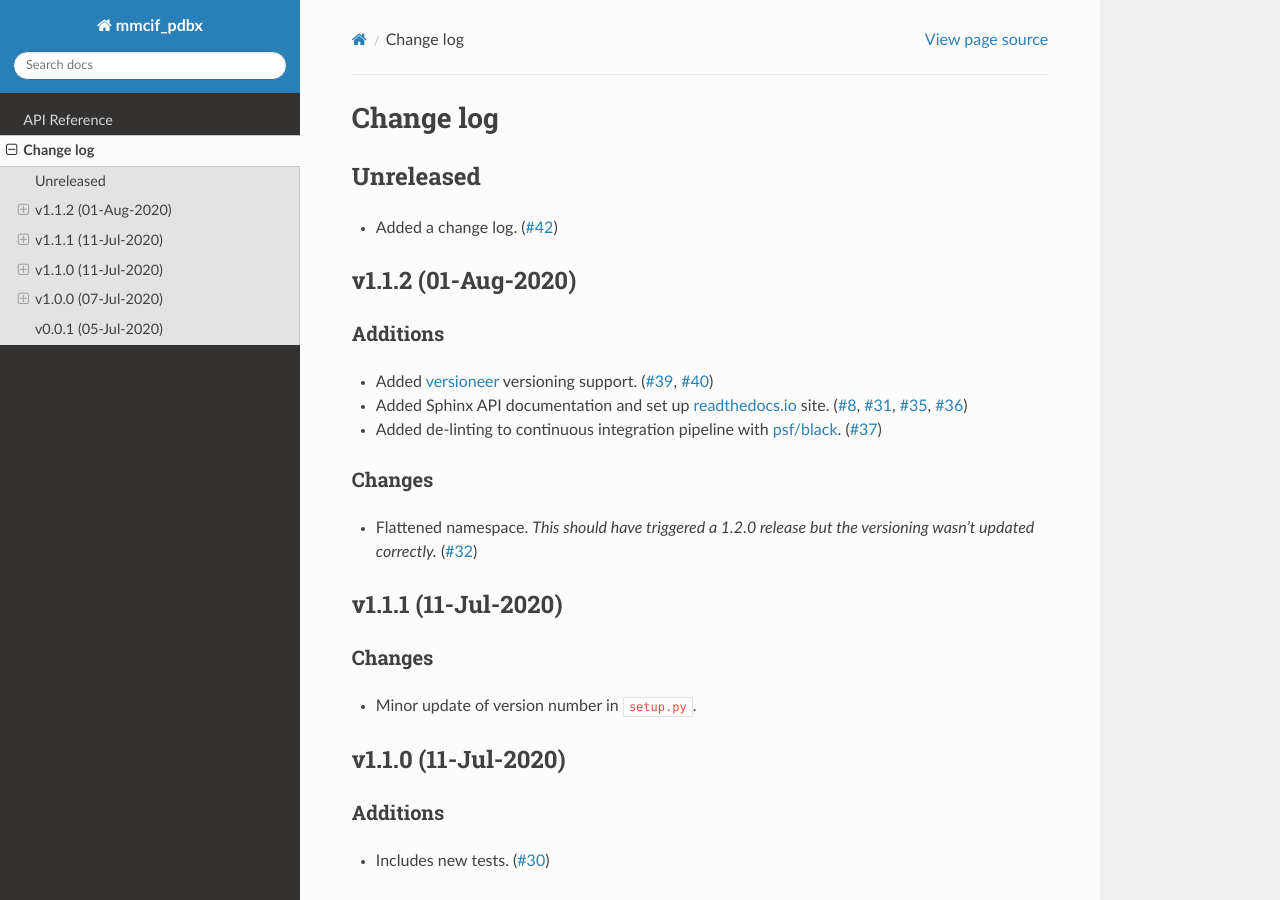
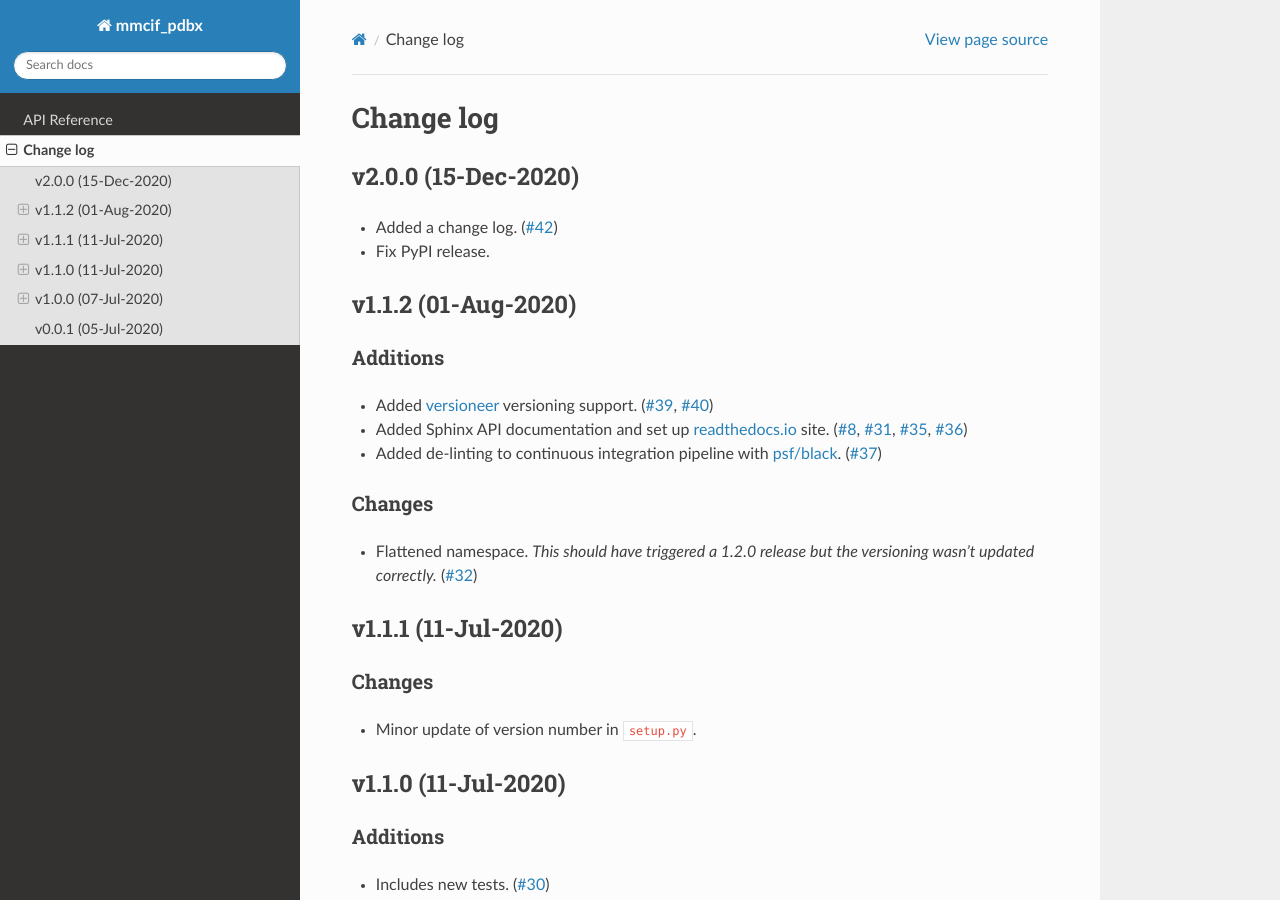
Before and after one commit to Electrostatics/mmcif_pdbx, a Sphinx documentation site: the page built from docs/changelog.rst, in a window 1280 px wide and 900 px high. Built offline with Sphinx 7.4.7 and the Read the Docs theme 2.0.0, drawn with Linux system fonts in a browser that asks for light colours.

Commit message:
Update version of release in change log.

```diff
--- a/docs/changelog.rst
+++ b/docs/changelog.rst
@@ -2,11 +2,12 @@
 Change log
 ==========
 
-Unreleased
-==========
+v2.0.0 (15-Dec-2020)
+====================
 
 * Added a change log.
   (`#42 <https://github.com/Electrostatics/mmcif_pdbx/issues/42>`_)
+* Fix PyPI release.
 
 v1.1.2 (01-Aug-2020)
 ====================
```
